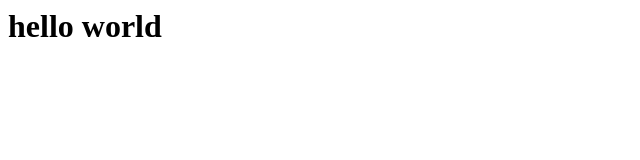
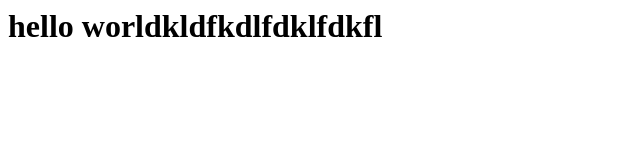
Before and after one commit to vijaykanth1/firstgit, a plain HTML site: page index.html in a window 1280 px wide. Shown: the whole page, without its empty margins (0-640 px from the left). Drawn offline with Linux system fonts and the light colour scheme.

Commit message:
Update index.html

```diff
--- a/index.html
+++ b/index.html
@@ -1 +1 @@
-<h1>hello world</h1>
+<h1>hello worldkldfkdlfdklfdkfl</h1>
```
